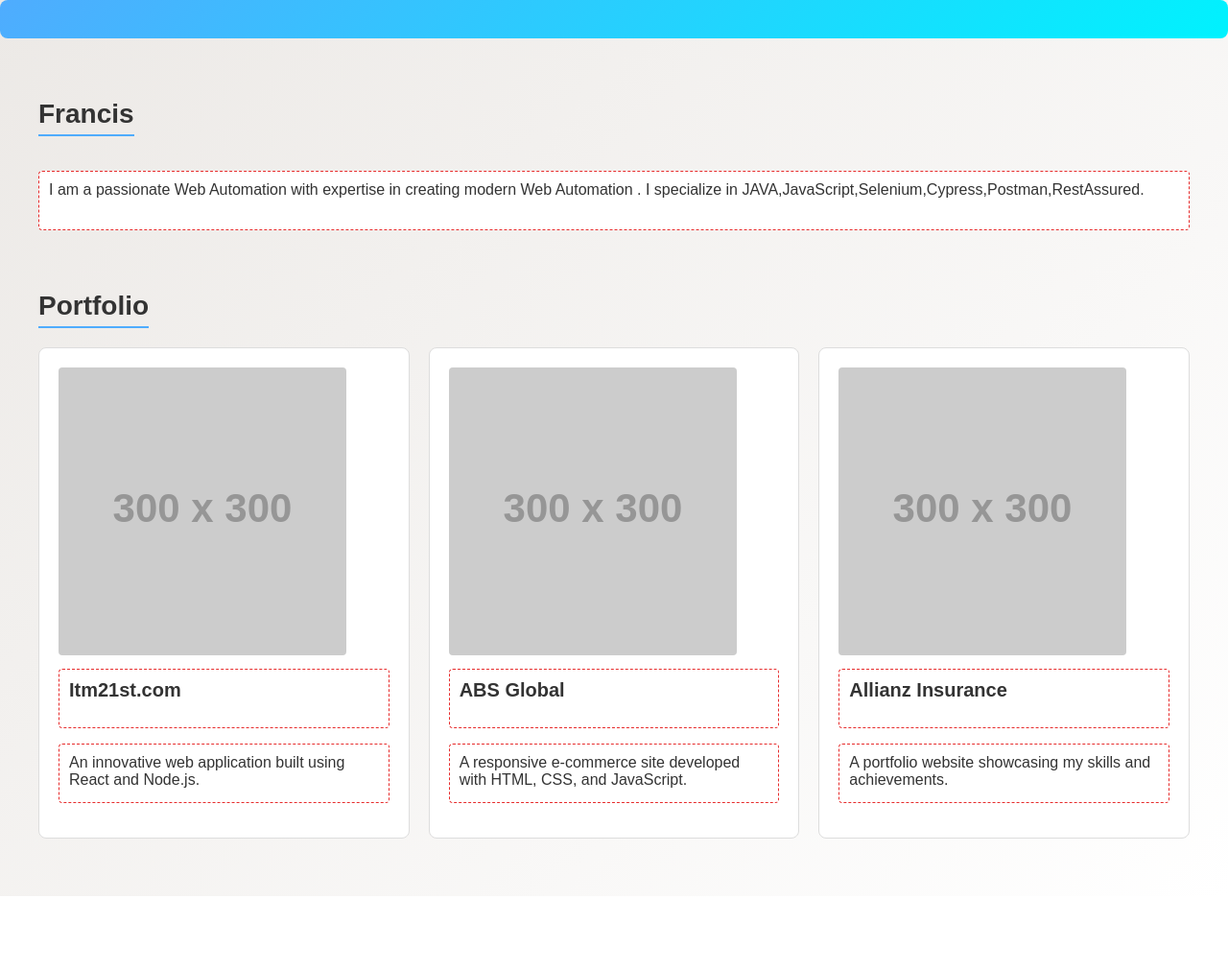
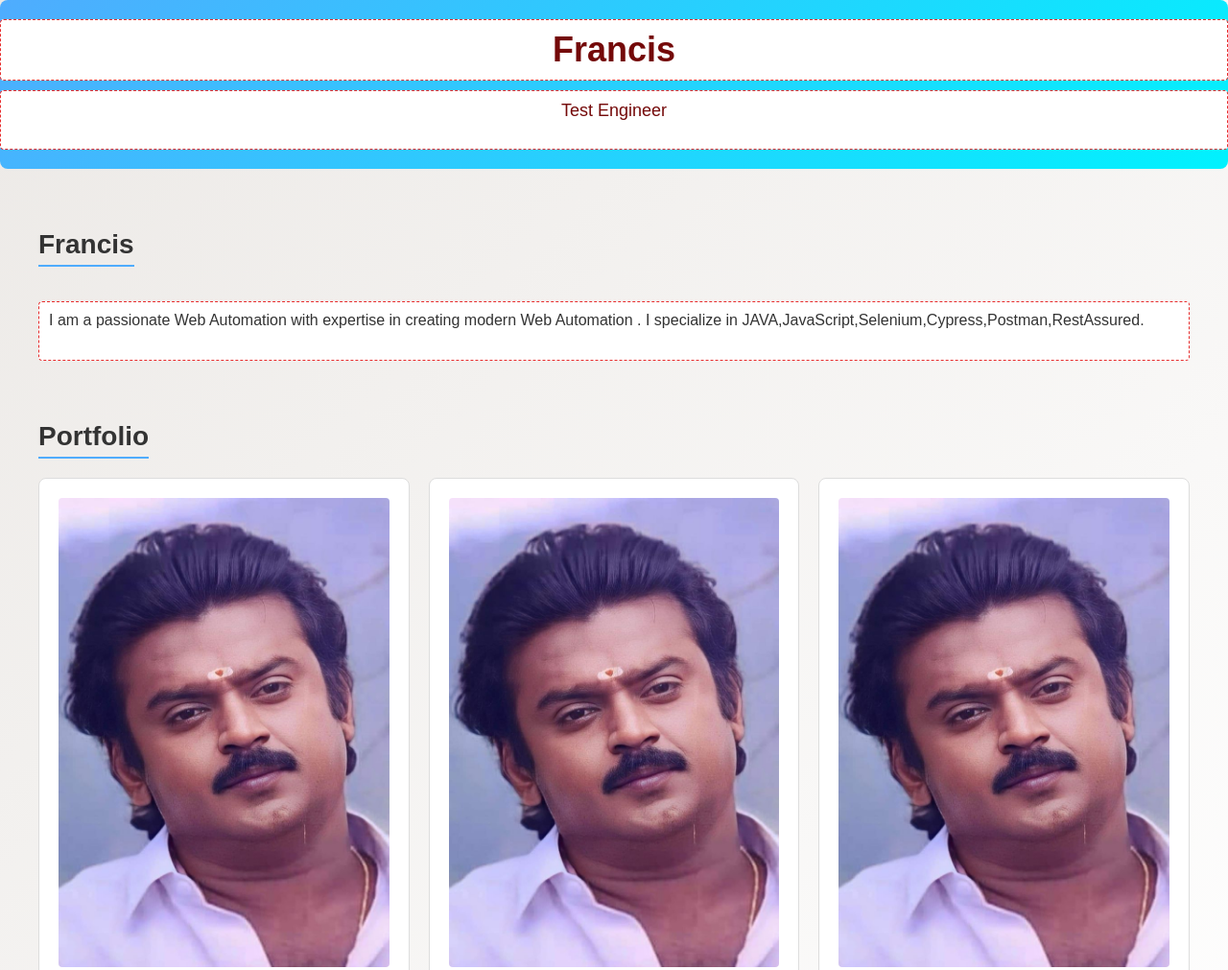
Before and after one commit to Francis143/WebSiteBuilding, a plain HTML site: page index.html in a window 1280 px wide. Shown: the top 1011 px of the page at 96% size. Before the commit the page ends 934 px from the top, so only its background shows below. Drawn offline with Linux system fonts and the light colour scheme; placeholder pictures from the web are drawn by us.

Commit message:
Updating Vijayakanth image

```diff
--- a/index.html
+++ b/index.html
@@ -18,7 +18,7 @@
         }
         header {
             background: linear-gradient(135deg, #4facfe, #00f2fe);
-            color: #fff;
+            color: #740909;
             text-align: center;
             padding: 20px 0;
             border-radius: 8px;
@@ -77,8 +77,8 @@
 </head>
 <body>
     <header>
-        <!-- <h1 contenteditable="true" class="editable">John Doe</h1>
-        <p contenteditable="true" class="editable">Web Developer & Designer</p> -->
+        <h1 contenteditable="true" class="editable">Francis</h1>
+        <p contenteditable="true" class="editable">Test Engineer</p>
     </header>
     <div class="container">
         <section>
@@ -91,17 +91,17 @@
             <h2>Portfolio</h2>
             <div class="portfolio">
                 <div class="portfolio-item">
-                    <img src="https://via.placeholder.com/300" alt="Project Image">
+                    <img src="vijayakanth.jpg" alt="Project Image">
                     <h3 contenteditable="true" class="editable">Itm21st.com</h3>
                     <p contenteditable="true" class="editable">An innovative web application built using React and Node.js.</p>
                 </div>
                 <div class="portfolio-item">
-                    <img src="https://via.placeholder.com/300" alt="Project Image">
+                    <img src="vijayakanth.jpg" alt="Project Image">
                     <h3 contenteditable="true" class="editable">ABS Global</h3>
                     <p contenteditable="true" class="editable">A responsive e-commerce site developed with HTML, CSS, and JavaScript.</p>
                 </div>
                 <div class="portfolio-item">
-                    <img src="https://via.placeholder.com/300" alt="Project Image">
+                    <img src="vijayakanth.jpg" alt="Project Image">
                     <h3 contenteditable="true" class="editable">Allianz Insurance</h3>
                     <p contenteditable="true" class="editable">A portfolio website showcasing my skills and achievements.</p>
                 </div>
```
Also changed, not shown: vijayakanth.jpg (added).
